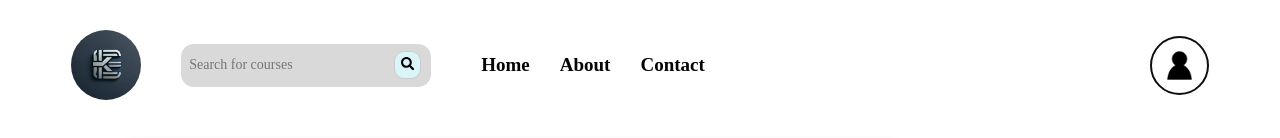
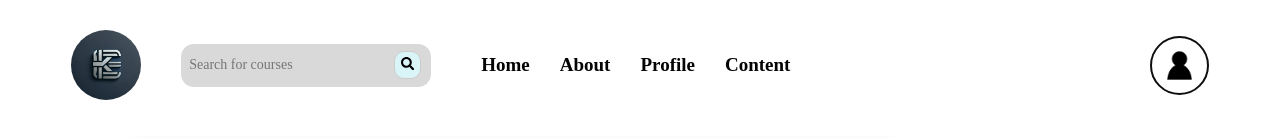
Before and after one commit to Bhanuka10/Capstone, a React (Vite) app in the folder KnowEdge-app/: page /contact in a window 1280 px wide. Shown: the top 138 px of the page. Built offline with nearby package versions, Linux system fonts and the light colour scheme; no server answers; the database is empty; a web font is replaced by a local one.

Commit message:
new update

```diff
--- a/KnowEdge-app/src/Components/Navbar/Navbar.jsx
+++ b/KnowEdge-app/src/Components/Navbar/Navbar.jsx
@@ -90,8 +90,12 @@ const Navbar = () => {
                             About
                         </li>
                         <li className={menu === "Contact" ? "active" : ""} onClick={() => setMenu("Contact")}>
-                            <Link to="/contact">Contact</Link>
+                            <Link to="/contact">Profile</Link>
                         </li>
+                        <li className={menu === "Content" ? "active" : ""} onClick={() => setMenu("Content")}>
+                            <Link to="/roadmap">Content</Link>
+                        </li>
+
                     </ul>
                 </div>
             </div>
--- a/KnowEdge-app/src/Components/Roadmap/Roadmap.jsx
+++ b/KnowEdge-app/src/Components/Roadmap/Roadmap.jsx
@@ -5,7 +5,7 @@ const Roadmap = () => {
   return (
     <div>
         <div className='roadmap'>
-            <h1>gggggggggg</h1>
+            <h1>hgkgk</h1>
 
         </div>
     </div>
```
